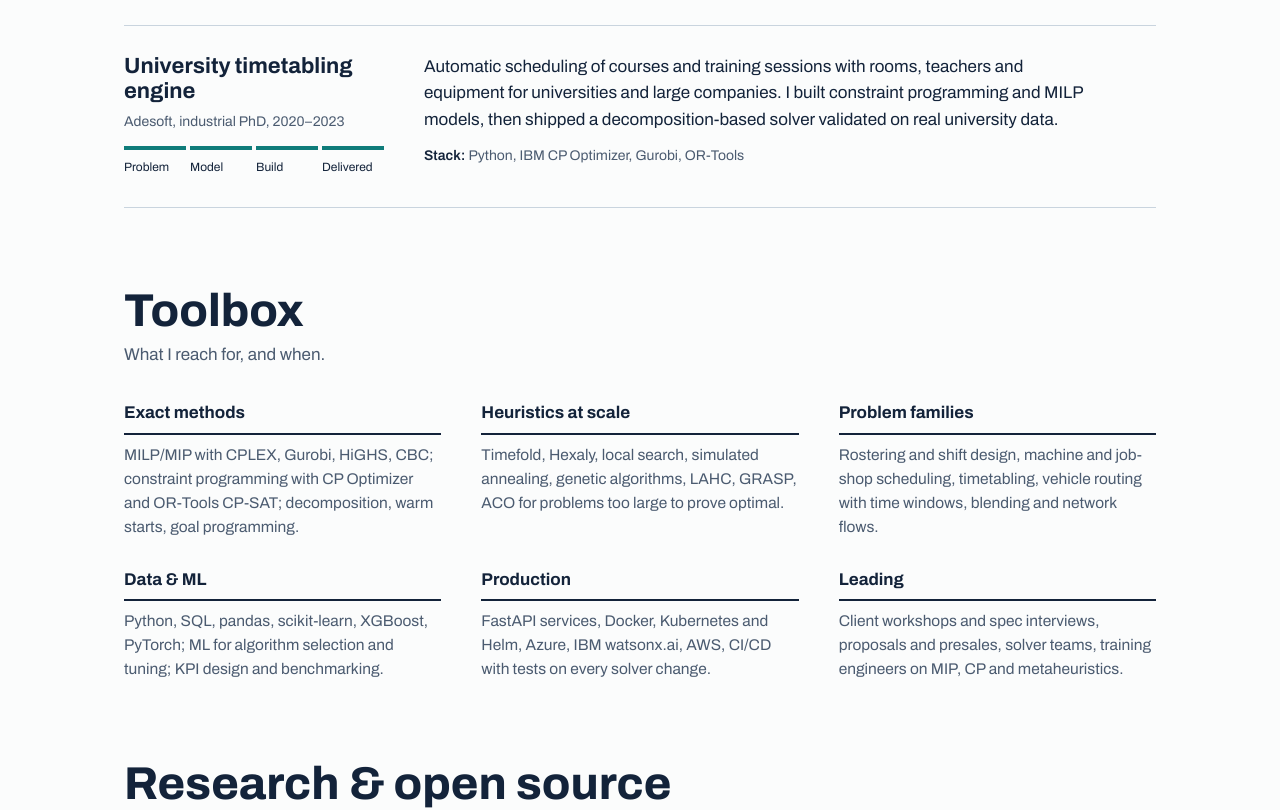
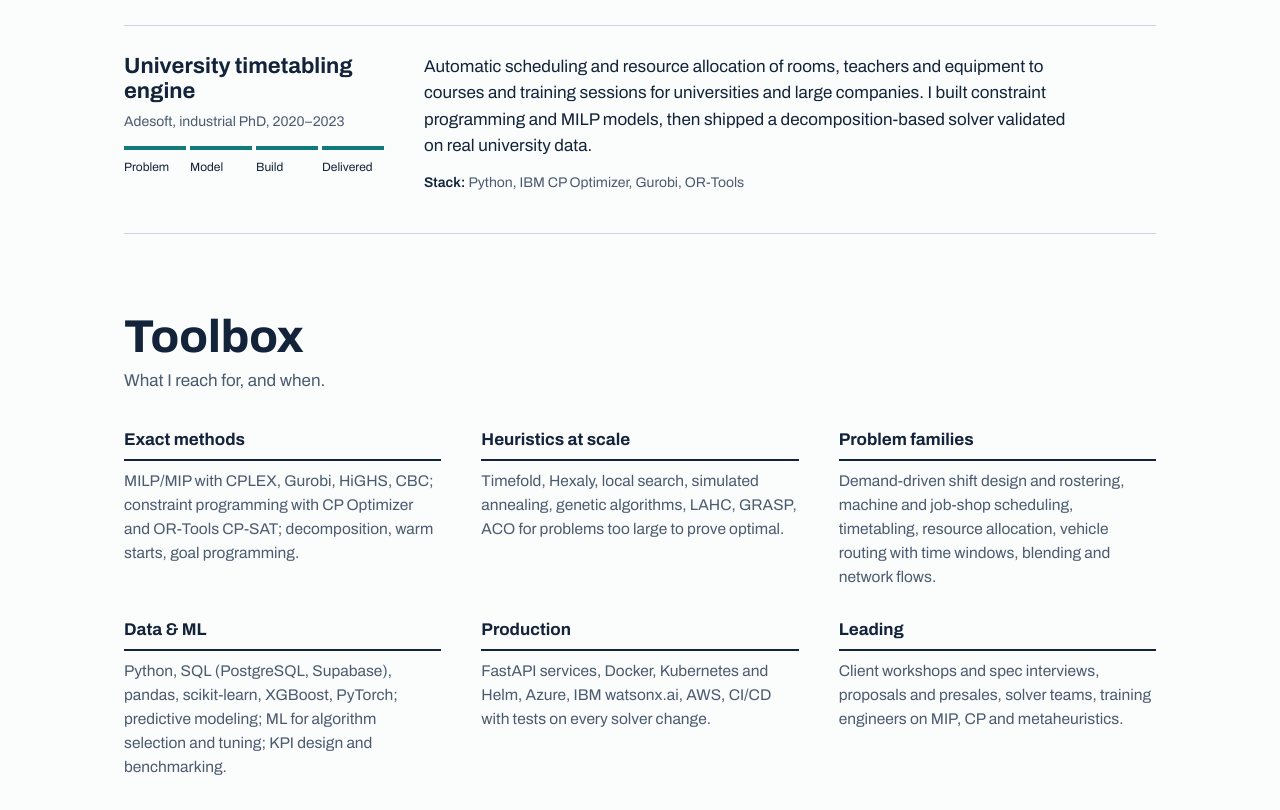
Before and after one commit to amine-athmani/amine-athmani.github.io, a plain HTML site: page index.html in a window 1280 px wide. Shown: the part 2212-3022 px from the top of the page. Drawn offline with Linux system fonts and the light colour scheme.

Commit message:
Add demand-driven planning, resource allocation and SQL skills
Co-Authored-By: Claude Opus 5.5 <noreply@anthropic.com>

```diff
--- a/index.html
+++ b/index.html
@@ -304,7 +304,7 @@ footer { padding: 28px 0 40px; font-size: 13px; color: var(--ink-soft); border-t
         </div>
         <div class="body">
           <p>Lead solver engineer on the production optimization service behind Avinor's workforce planning:
-            shift design, rostering and sector assignment for Norwegian air-traffic controllers.</p>
+            demand-driven shift design, rostering and sector assignment for Norwegian air-traffic controllers.</p>
           <ul class="facts">
             <li><b>100+</b>controllers per roster</li>
             <li><b>3</b>planning problems in one service</li>
@@ -368,7 +368,7 @@ footer { padding: 28px 0 40px; font-size: 13px; color: var(--ink-soft); border-t
           </ol>
         </div>
         <div class="body">
-          <p>Automatic scheduling of courses and training sessions with rooms, teachers and equipment for universities and
+          <p>Automatic scheduling and resource allocation of rooms, teachers and equipment to courses and training sessions for universities and
             large companies. I built constraint programming and MILP models, then shipped a decomposition-based solver
             validated on real university data.</p>
           <p class="stack"><b>Stack:</b> Python, IBM CP Optimizer, Gurobi, OR-Tools</p>
@@ -382,8 +382,8 @@ footer { padding: 28px 0 40px; font-size: 13px; color: var(--ink-soft); border-t
       <div class="tools">
         <div><h3>Exact methods</h3><p>MILP/MIP with CPLEX, Gurobi, HiGHS, CBC; constraint programming with CP Optimizer and OR-Tools CP-SAT; decomposition, warm starts, goal programming.</p></div>
         <div><h3>Heuristics at scale</h3><p>Timefold, Hexaly, local search, simulated annealing, genetic algorithms, LAHC, GRASP, ACO for problems too large to prove optimal.</p></div>
-        <div><h3>Problem families</h3><p>Rostering and shift design, machine and job-shop scheduling, timetabling, vehicle routing with time windows, blending and network flows.</p></div>
-        <div><h3>Data &amp; ML</h3><p>Python, SQL, pandas, scikit-learn, XGBoost, PyTorch; ML for algorithm selection and tuning; KPI design and benchmarking.</p></div>
+        <div><h3>Problem families</h3><p>Demand-driven shift design and rostering, machine and job-shop scheduling, timetabling, resource allocation, vehicle routing with time windows, blending and network flows.</p></div>
+        <div><h3>Data &amp; ML</h3><p>Python, SQL (PostgreSQL, Supabase), pandas, scikit-learn, XGBoost, PyTorch; predictive modeling; ML for algorithm selection and tuning; KPI design and benchmarking.</p></div>
         <div><h3>Production</h3><p>FastAPI services, Docker, Kubernetes and Helm, Azure, IBM watsonx.ai, AWS, CI/CD with tests on every solver change.</p></div>
         <div><h3>Leading</h3><p>Client workshops and spec interviews, proposals and presales, solver teams, training engineers on MIP, CP and metaheuristics.</p></div>
       </div>
```
Also changed, not shown: 3 other files.
